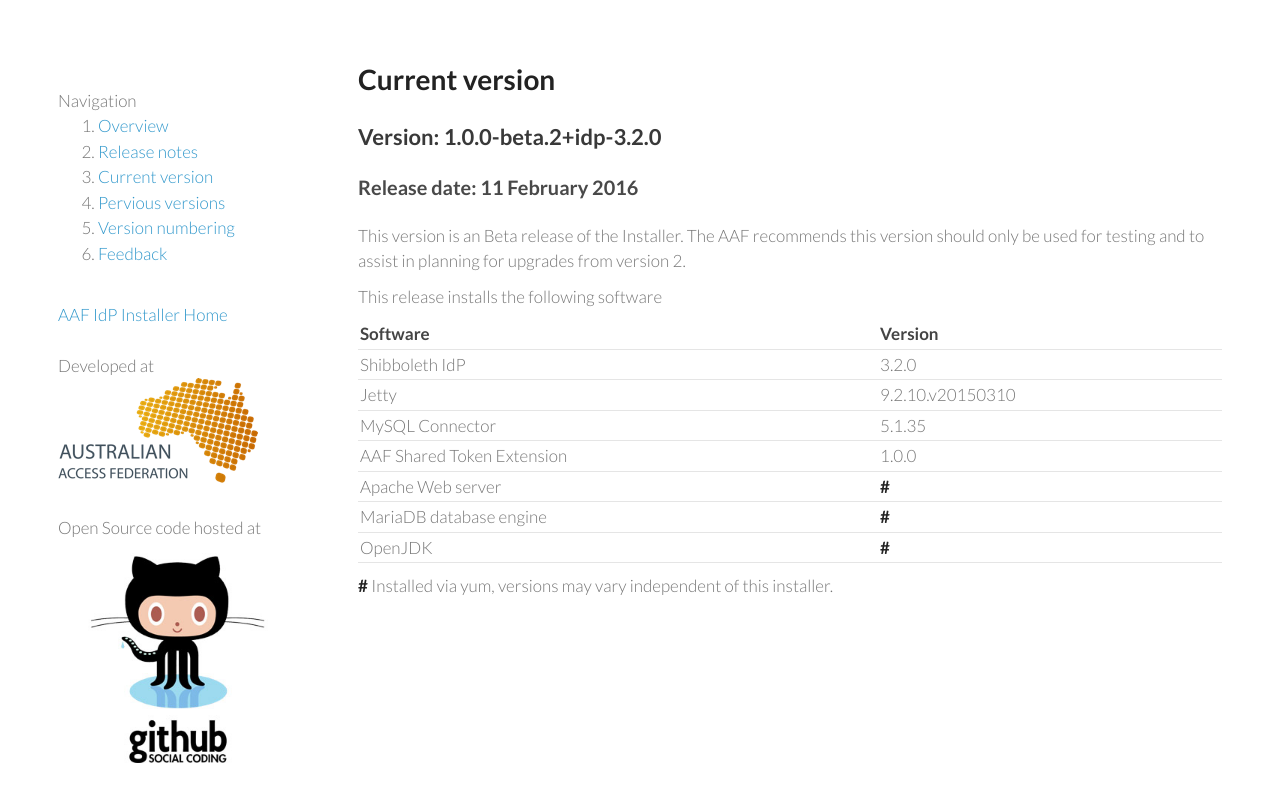
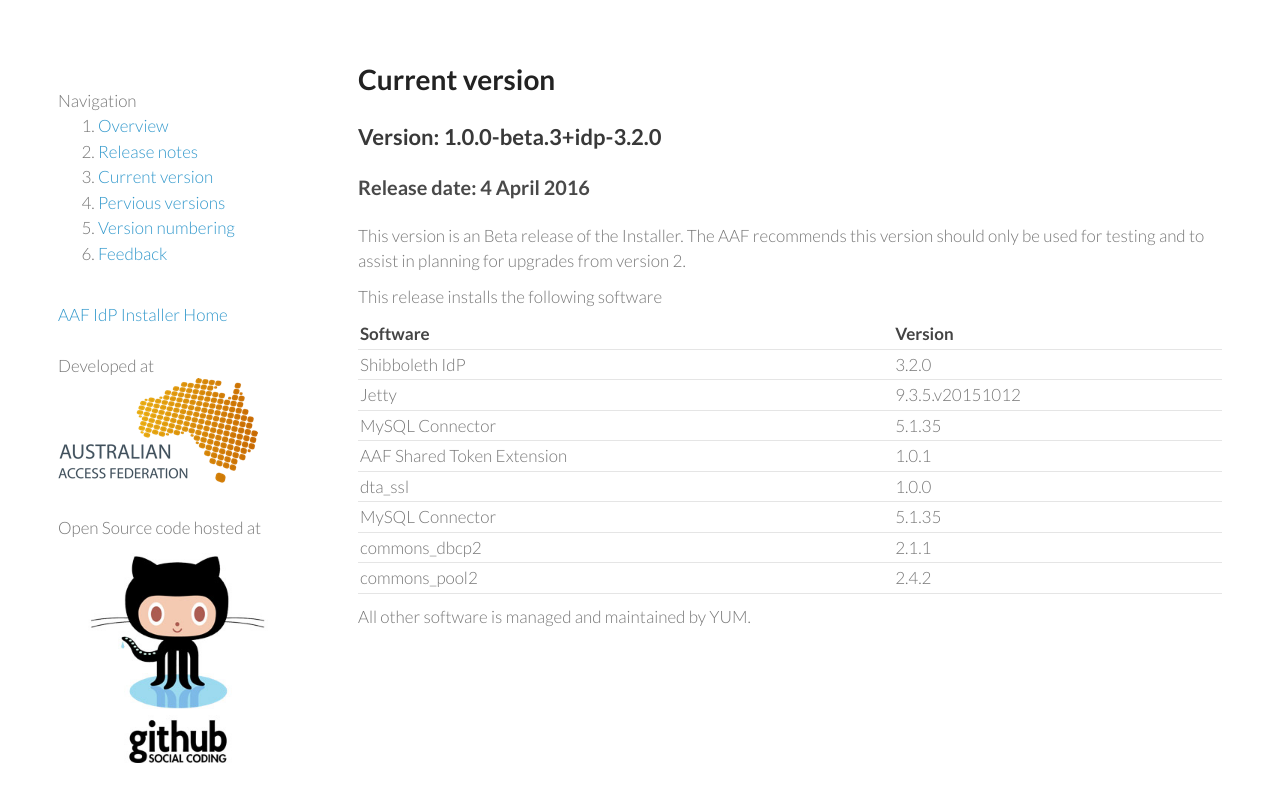
Before and after one commit to ausaccessfed/shibboleth-idp-installer, a Jekyll site: the page built from about/version.md, in a window 1280 px wide. Shown: the top 802 px of the page. Built offline with Jekyll 4.4.1, drawn with Linux system fonts in a browser that asks for light colours; nearby versions of some CDN libraries.

Commit message:
New version on installer

```diff
--- a/about/version.md
+++ b/about/version.md
@@ -4,9 +4,9 @@
 
 # Current version
 
-## Version: 1.0.0-beta.2+idp-3.2.0
+## Version: 1.0.0-beta.3+idp-3.2.0
 
-### Release date: 11 February 2016
+### Release date: 4 April 2016
 
 This version is an Beta release of the Installer. The AAF recommends this version should only be used for testing and to assist in planning for upgrades from version 2.
 
@@ -15,11 +15,12 @@
 | Software | Version |
 | -------- | ------- |
 | Shibboleth IdP | 3.2.0 |
-| Jetty | 9.2.10.v20150310 |
+| Jetty |9.3.5.v20151012 |
 | MySQL Connector | 5.1.35 |
-| AAF Shared Token Extension | 1.0.0 |
-| Apache Web server | **#** |
-| MariaDB database engine  | **#**  |
-| OpenJDK | **#** |
+| AAF Shared Token Extension | 1.0.1 |
+| dta_ssl | 1.0.0 |
+| MySQL Connector  | 5.1.35  |
+| commons_dbcp2 | 2.1.1 |
+| commons_pool2 | 2.4.2 |
 
- **#** Installed via yum, versions may vary independent of this installer.
+All other software is managed and maintained by YUM.
```
Also changed, not shown: about/previous-versions.md (+2 -0 lines).
